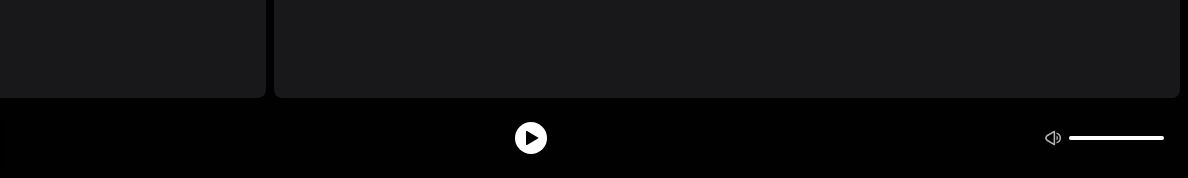
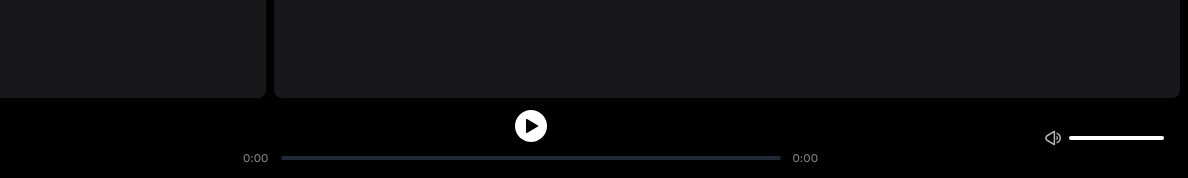
Before and after one commit to LaVieja1/songify-v2, an Astro site: page / in a window 1280 px wide. Shown: the part 622-800 px from the top of the page, 92-1280 px from the left. Built offline with nearby package versions, Linux system fonts and the light colour scheme; Astro itself is replaced by a stand-in of ours.

Commit message:
añadido slider para controlar tiempo de musica

```diff
--- a/src/components/Player.jsx
+++ b/src/components/Player.jsx
@@ -78,6 +78,49 @@ const CurrentSong = ({ image, title, artists }) => {
   );
 };
 
+const SongControl = ({ audio }) => {
+  const [currentTime, setCurrentTime] = useState(0);
+
+  useEffect(() => {
+    audio.current.addEventListener("timeupdate", handleTimeUpdate);
+    return () => {
+      audio.current.removeEventListener("timeupdate", handleTimeUpdate);
+    };
+  }, []);
+
+  const handleTimeUpdate = () => {
+    setCurrentTime(audio.current.currentTime);
+  };
+
+  const formatTime = (time) => {
+    if (time == null) return "0:00";
+
+    const seconds = Math.floor(time % 60);
+    const minutes = Math.floor(time / 60);
+
+    return `${minutes}:${seconds.toString().padStart(2, "0")}`;
+  };
+
+  const duration = audio.current?.duration ?? 0;
+
+  return (
+    <div className="flex gap-x-3 text-xs pt-2">
+      <span className="opacity-50">{formatTime(currentTime)}</span>
+      <Slider
+        value={[currentTime]}
+        max={audio?.current?.duration ?? 0}
+        min={0}
+        className="w-[500px]"
+        onValueChange={(value) => {
+          const [newCurrentTime] = value;
+          audio.current.currentTime = newCurrentTime;
+        }}
+      />
+      <span className="opacity-50">{formatTime(duration)}</span>
+    </div>
+  );
+};
+
 const VolumeControl = () => {
   const volume = usePlayerStore((state) => state.volume);
   const setVolume = usePlayerStore((state) => state.setVolume);
@@ -153,17 +196,18 @@ export function Player() {
       </div>
 
       <div className="grid place-content-center gap-4 flex-1">
-        <div className="flex justify-center">
+        <div className="flex justify-center flex-col items-center">
           <button className="bg-white rounded-full p-2" onClick={handleClick}>
             {isPlaying ? <Pause /> : <Play />}
           </button>
+          <SongControl audio={audioRef} />
+          <audio ref={audioRef} />
         </div>
       </div>
+
       <div className="grid place-content-center">
         <VolumeControl />
       </div>
-
-      <audio ref={audioRef} />
     </div>
   );
 }
```
